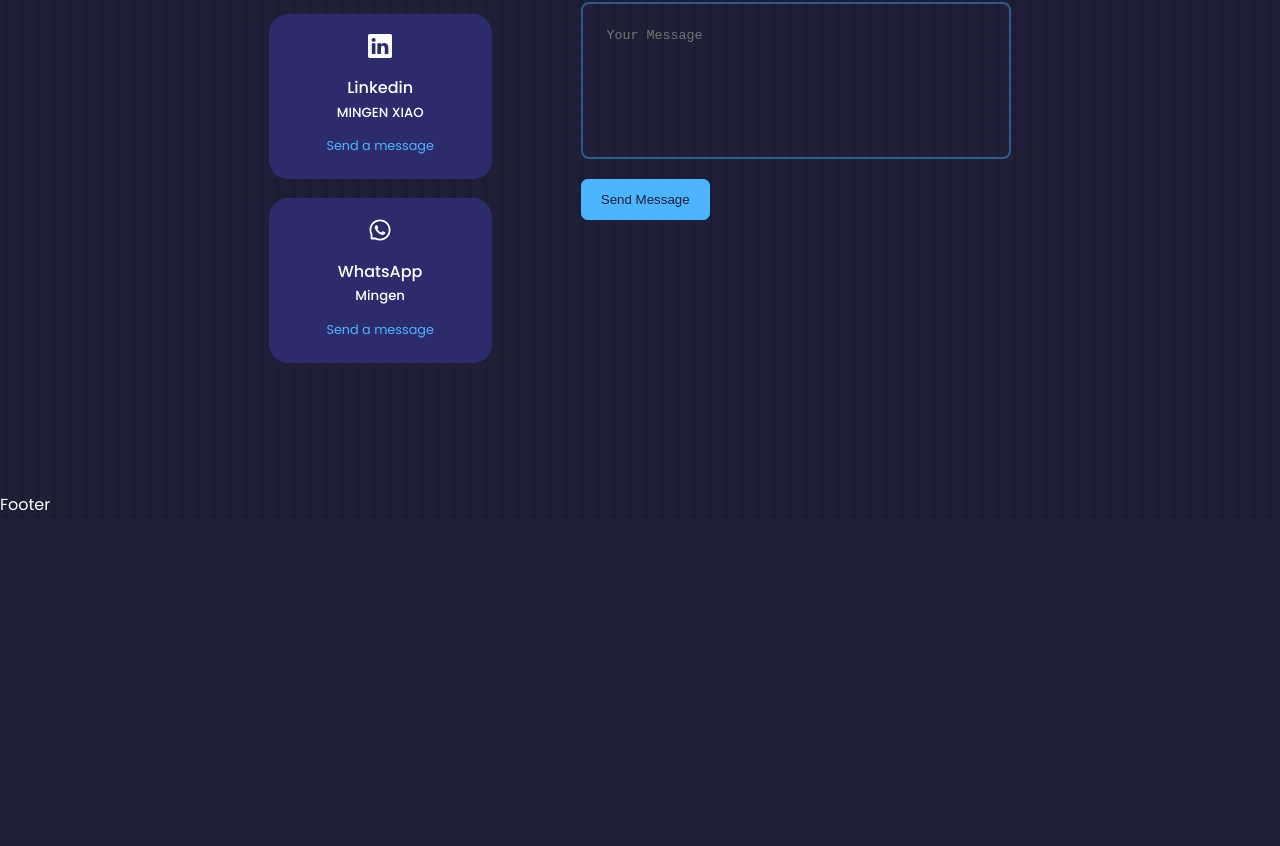
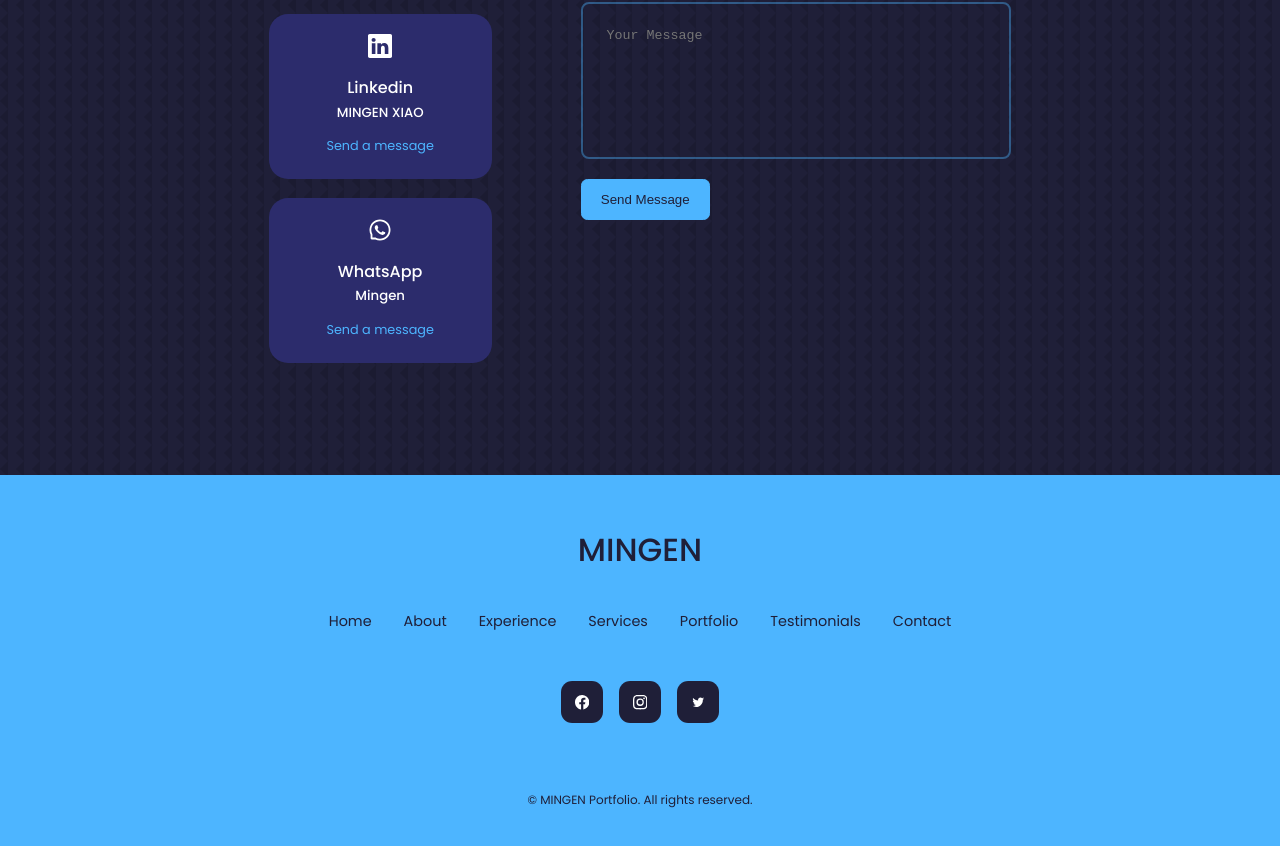
Before and after one commit to Mingen-Xiao/react-portfolio-website, a React (Create React App) app: page / in a window 1280 px wide. Shown: the part 4915-5761 px from the top of the page. Before the commit the page ends 5433 px from the top, so only its background shows below. Built offline with nearby package versions, Linux system fonts and the light colour scheme.

Commit message:
completed footer page

```diff
--- a/src/components/footer/Footer.jsx
+++ b/src/components/footer/Footer.jsx
@@ -1,10 +1,37 @@
-import React from 'react';
-import './footer.css';
+/* eslint-disable jsx-a11y/anchor-has-content */
+/* eslint-disable jsx-a11y/anchor-is-valid */
+import React from "react";
+import "./footer.css";
+import { BsFacebook } from "react-icons/bs";
+import { BsInstagram } from "react-icons/bs";
+import { AiOutlineTwitter } from "react-icons/ai";
 
 const Footer = () => {
   return (
-    <section id='footer'>Footer</section>
-  )
-}
+    <footer>
+      <a href="#" className="footer__logo">MINGEN</a>
+
+      <ul className="permalinks">
+        <li><a href="#">Home</a></li>
+        <li><a href="#about">About</a></li>
+        <li><a href="#experience">Experience</a></li>
+        <li><a href="#services">Services</a></li>
+        <li><a href="#portfolio">Portfolio</a></li>
+        <li><a href="#testimonials">Testimonials</a></li>
+        <li><a href="#contact">Contact</a></li>
+      </ul>
+
+      <div className="footer__socials">
+        <a href="https://facebook.com"><BsFacebook/></a>
+        <a href="https://instagram.com"><BsInstagram/></a>
+        <a href="https://twitter.com"><AiOutlineTwitter/></a>
+      </div>
+
+      <div className="footer__copyright">
+        <small>&copy; MINGEN Portfolio. All rights reserved.</small>  {/* &copy; -> COPY RIGHTS SIGN */}
+      </div>
+    </footer>
+  );
+};
 
 export default Footer;
--- a/src/components/footer/footer.css
+++ b/src/components/footer/footer.css
@@ -0,0 +1,66 @@
+footer {
+    background: var(--color-primary);
+    padding: 3rem 0;
+    text-align: center;
+    font-size: 0.9rem;
+    margin-top: 7rem;
+}
+
+footer a {
+    color: var(--color-bg);
+}
+
+.footer__logo {
+    font-size: 2rem;
+    font-weight: 500;
+    margin-bottom: 2rem;
+    display: inline-block;
+}
+
+.permalinks {
+    display: flex;
+    flex-wrap: wrap;
+    justify-content: center;
+    gap: 2rem;
+    margin: 0 auto 3rem;
+}
+
+.footer__socials {
+    display: flex;
+    justify-content: center;
+    gap: 1rem;
+    margin-bottom: 4rem;
+}
+
+.footer__socials a {
+    background: var(--color-bg);
+    color: var(--color-white);
+    padding: 0.8rem;
+    border-radius: 0.7rem;
+    display: flex;
+    border: 1px solid transparent;
+}
+
+.footer__socials a:hover {
+    background: transparent;
+    color: var(--color-bg);
+    border-color: var(--color-bg);
+}
+
+.footer__copyright {
+    margin-bottom: 4rem;
+    color: var(--color-bg);
+}
+
+/* For Mobile Phones (Only Mobile Not Good Here) */
+/* ================== MEDIA QUERIES (SMALL DEVICES) ================ */
+@media screen and (max-width: 600px) {
+    .permalinks {
+        flex-direction: column;
+        gap: 1.5rem;
+    }
+
+    .footer__socials {
+        margin-bottom: 2.6rem;
+    }
+}
```
